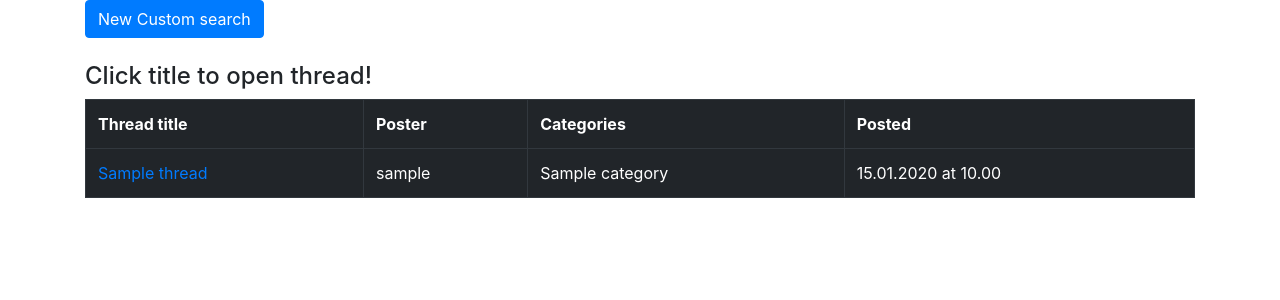
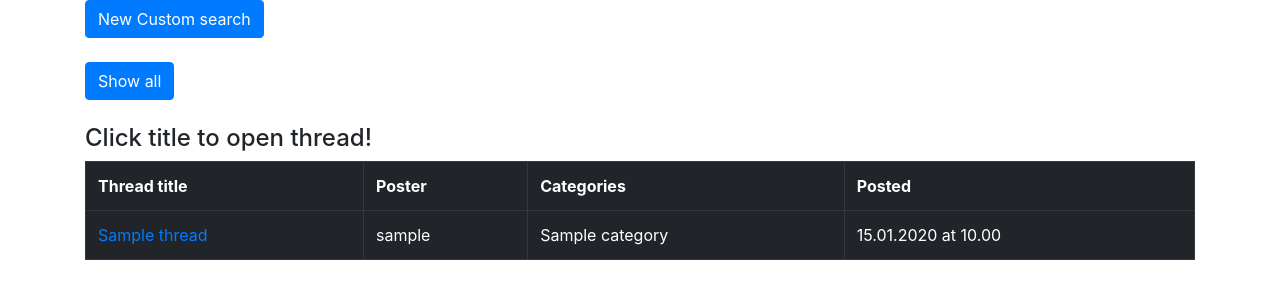
Before and after one commit to lehtoneo/keskustelufoorumi, a Flask app: template application/templates/customsearch/listcustom.html in a window 1280 px wide. Shown: the part 136-436 px from the top of the page. Run offline with Flask 2, Linux system fonts and the light colour scheme; the template is opened without the code that fills it: most values are stand-ins (such as "Sample title", 1, 10 or a date in 2020); some libraries are stand-ins or nearby versions.

Commit message:
addition of show all button when customsearch results are shown

```diff
--- a/application/templates/customsearch/listcustom.html
+++ b/application/templates/customsearch/listcustom.html
@@ -16,5 +16,11 @@
   </div>
   </form>
 
+  <form method="GET" action="{{ url_for('threads_index') }}">
+    <div class="form-group">
+    <button type="submit" class="btn btn-primary mb-2">Show all</button>
+  </div>
+  </form>
+
 
 {% endblock %}
```
